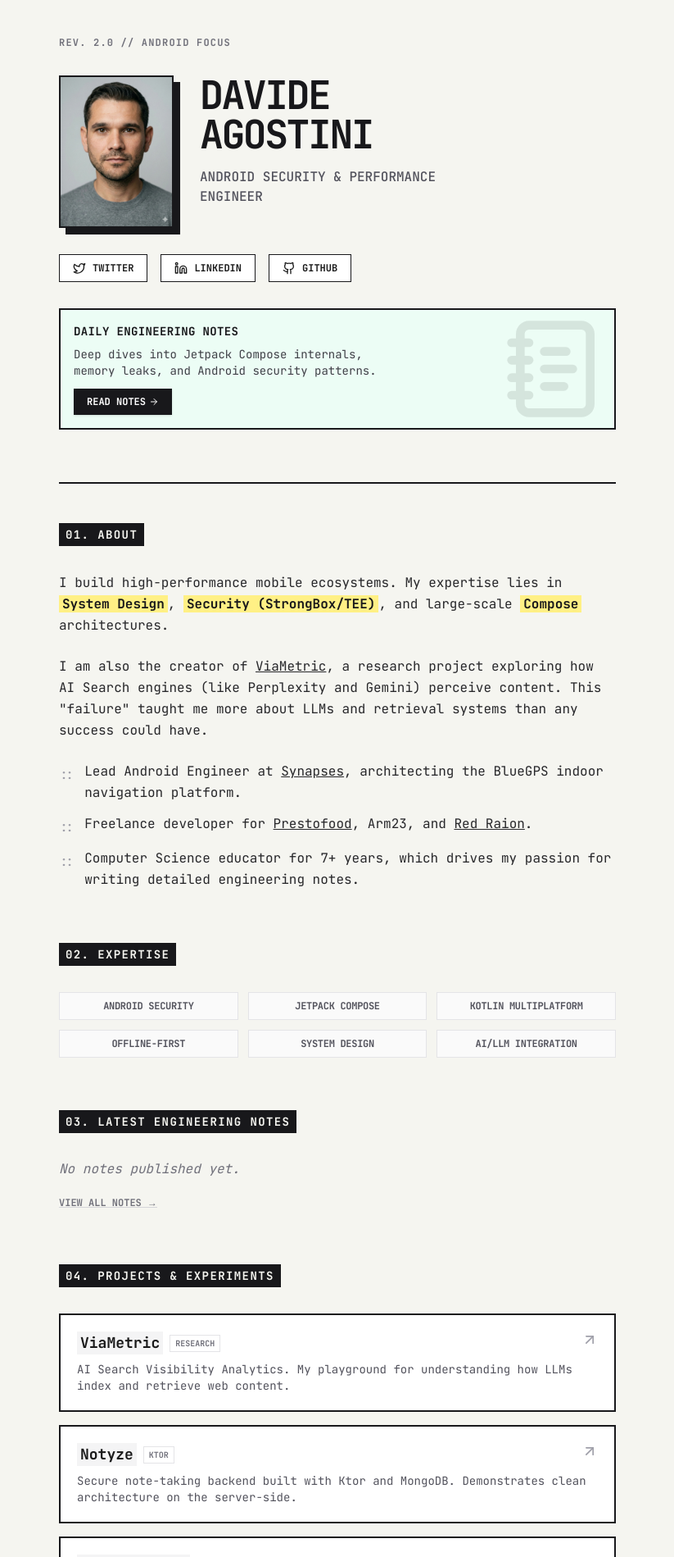
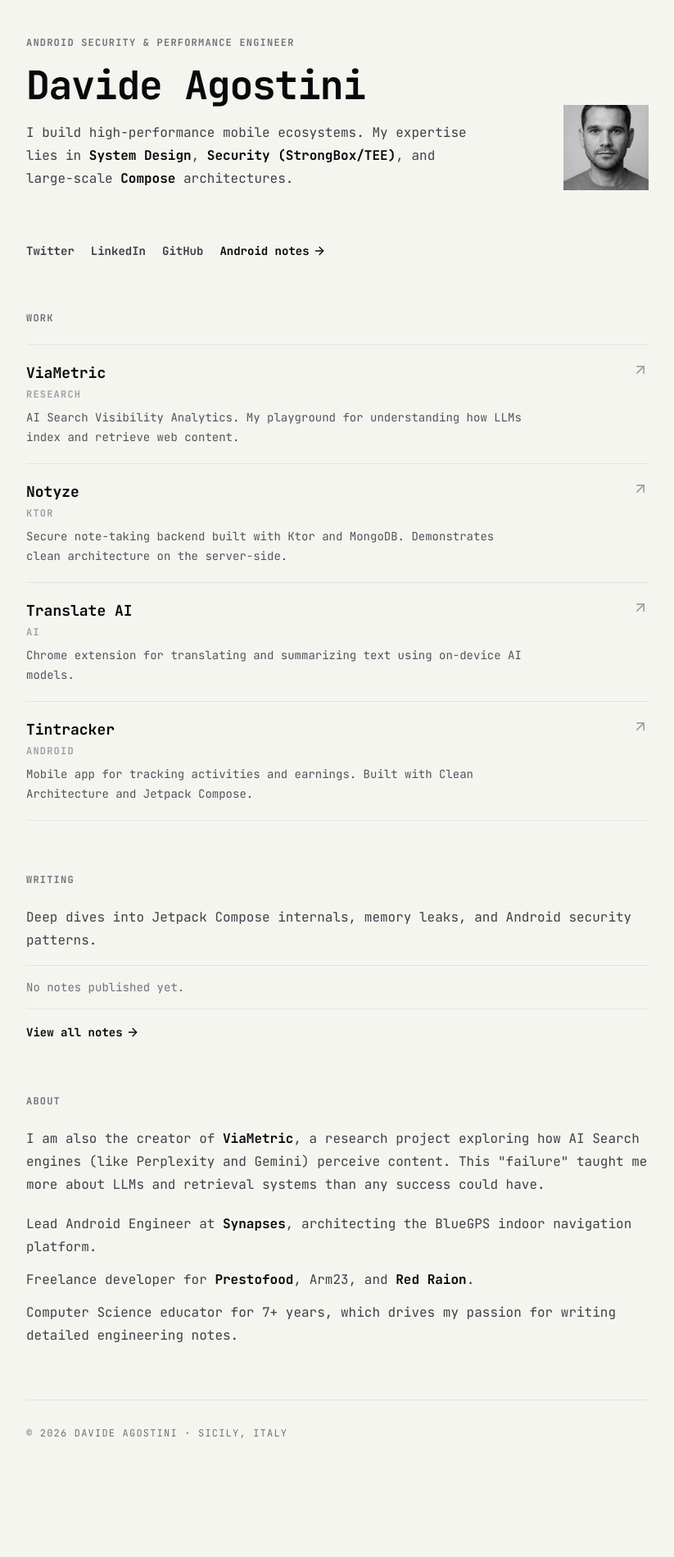
Before and after one commit to davideagostini/davideagostini.github.io, a Next.js app: page / in a window 1280 px wide. Shown: the part 20-1919 px from the top of the page at 82% size, without its empty margins (228-1051 px from the left). After the commit the page ends 1840 px from the top, so only its background shows below. Built offline with nearby package versions, Linux system fonts and the light colour scheme.

Commit message:
Simplify home page and update dependencies

```diff
--- a/app/android/page.tsx
+++ b/app/android/page.tsx
@@ -1,5 +1,5 @@
 import Link from "next/link";
-import { ArrowLeft, ArrowUpRight, Twitter } from "lucide-react";
+import { ArrowLeft } from "lucide-react";
 import { getSortedPostsData } from "@/lib/posts";
 import type { Metadata } from "next";
 
@@ -80,7 +80,6 @@
             target="_blank"
             className="inline-flex items-center gap-2 px-4 py-2 border border-zinc-900 bg-zinc-900 text-white hover:bg-zinc-700 transition-all text-xs font-bold uppercase"
           >
-            <Twitter className="w-4 h-4" />
             <span>Get these daily on X</span>
           </a>
         </header>
--- a/app/page.tsx
+++ b/app/page.tsx
@@ -1,150 +1,93 @@
 import Image from "next/image";
 import Link from "next/link";
-import { Github, Linkedin, Twitter, ArrowUpRight, Pin, ArrowRight, NotebookText } from "lucide-react";
+import { ArrowRight, ArrowUpRight } from "lucide-react";
 import { getSortedPostsData } from "@/lib/posts";
+
+const projects = [
+  {
+    title: "ViaMetric",
+    desc: "AI Search Visibility Analytics. My playground for understanding how LLMs index and retrieve web content.",
+    href: "https://viametric.app?ref=davideagostini.com",
+    tag: "Research",
+  },
+  {
+    title: "Notyze",
+    desc: "Secure note-taking backend built with Ktor and MongoDB. Demonstrates clean architecture on the server-side.",
+    href: "https://github.com/davideagostini/notyze",
+    tag: "Ktor",
+  },
+  {
+    title: "Translate AI",
+    desc: "Chrome extension for translating and summarizing text using on-device AI models.",
+    href: "https://github.com/davideagostini/translate-ai-extension",
+    tag: "AI",
+  },
+  {
+    title: "Tintracker",
+    desc: "Mobile app for tracking activities and earnings. Built with Clean Architecture and Jetpack Compose.",
+    href: "https://github.com/davideagostini/tintracker",
+    tag: "Android",
+  },
+];
 
 export default function Home() {
   const latestPosts = getSortedPostsData().slice(0, 3);
 
-  const faqs = [
-    {
-      question: "What is your primary focus?",
-      answer: "I specialize in advanced Android engineering, focusing on Security (StrongBox, TEE), Performance optimization, and offline-first architectures."
-    },
-    {
-      question: "Are you still working on ViaMetric?",
-      answer: "Yes, but it is now a research project. I use it to experiment with AI Search algorithms (GEO) and understand how LLMs perceive content, but my professional focus remains on mobile engineering."
-    },
-    {
-      question: "Do you offer consulting?",
-      answer: "I am currently open to consulting roles specifically for Android Security audits and high-performance Compose refactoring."
-    }
-  ];
-
-  const faqSchema = {
-    "@context": "https://schema.org",
-    "@type": "FAQPage",
-    "mainEntity": faqs.map(faq => ({
-      "@type": "Question",
-      "name": faq.question,
-      "acceptedAnswer": {
-        "@type": "Answer",
-        "text": faq.answer
-      }
-    }))
-  };
-
   return (
-    <main className="min-h-screen p-6 md:p-12 lg:p-16">
-      <script
-        type="application/ld+json"
-        dangerouslySetInnerHTML={{ __html: JSON.stringify(faqSchema) }}
-      />
-
-      <div className="max-w-[680px] mx-auto">
-        <header className="mb-16">
-          <div className="mb-8 text-xs font-bold uppercase tracking-widest text-zinc-500">
-            Rev. 2.0 // Android Focus
+    <main className="min-h-screen px-6 py-10 md:px-12 md:py-16">
+      <div className="mx-auto max-w-[760px]">
+        <header className="mb-16 flex flex-col gap-8 sm:flex-row sm:items-end sm:justify-between">
+          <div className="max-w-[540px]">
+            <p className="mb-5 text-xs font-bold uppercase tracking-widest text-zinc-500">
+              Android Security & Performance Engineer
+            </p>
+            <h1 className="mb-5 text-4xl font-bold tracking-tight text-zinc-950 sm:text-5xl">
+              Davide Agostini
+            </h1>
+            <p className="text-base leading-7 text-zinc-700">
+              I build high-performance mobile ecosystems. My expertise lies in{" "}
+              <strong className="font-bold text-zinc-950">System Design</strong>,{" "}
+              <strong className="font-bold text-zinc-950">Security (StrongBox/TEE)</strong>, and
+              large-scale <strong className="font-bold text-zinc-950">Compose</strong>{" "}
+              architectures.
+            </p>
           </div>
 
-          <div className="flex flex-col sm:flex-row items-start gap-8 mb-8">
-            <div className="relative shrink-0">
           <Image
             src="/assets/profile.jpg"
-                width={140}
-                height={140}
-                alt="Davide Agostini - Android Security & Performance Engineer"
-                className="border-2 border-zinc-900 object-cover"
+            width={104}
+            height={104}
+            alt="Davide Agostini"
+            className="h-24 w-24 object-cover grayscale sm:h-[104px] sm:w-[104px]"
             priority
           />
-              <div className="absolute -bottom-2 -right-2 w-full h-full bg-zinc-900 -z-10"></div>
-            </div>
-
-            <div className="flex-1">
-              <h1 className="text-4xl sm:text-5xl font-bold tracking-tighter text-zinc-900 mb-4">
-                DAVIDE<br />AGOSTINI
-              </h1>
-              <p className="text-md font-medium uppercase text-zinc-600 mb-6 max-w-md">
-                Android Security & Performance<br />Engineer
-              </p>
-            </div>
-          </div>
-
-          <div className="flex flex-wrap gap-4">
-            <SocialLink href="https://twitter.com/davideagostini" icon={<Twitter className="w-4 h-4" />} label="TWITTER" ariaLabel="Follow Davide Agostini on Twitter" />
-            <SocialLink href="https://www.linkedin.com/in/davideagostini/" icon={<Linkedin className="w-4 h-4" />} label="LINKEDIN" ariaLabel="Connect with Davide Agostini on LinkedIn" />
-            <SocialLink href="https://github.com/davideagostini" icon={<Github className="w-4 h-4" />} label="GITHUB" ariaLabel="View Davide Agostini's projects on GitHub" />
-          </div>
-
-          <div className="mt-8 p-4 border-2 border-zinc-900 bg-emerald-50 relative overflow-hidden">
-            <div className="absolute top-0 right-0 p-2 opacity-10">
-              <NotebookText className="w-32 h-32" />
-            </div>
-            <p className="text-sm font-bold text-zinc-900 mb-2 uppercase tracking-wide relative z-10">
-              Daily Engineering Notes
-            </p>
-            <p className="text-sm text-zinc-700 mb-3 relative z-10 max-w-sm">
-              Deep dives into Jetpack Compose internals, memory leaks, and Android security patterns.
-            </p>
-            <div className="flex gap-3 relative z-10">
-              <Link
-                href="/android"
-                className="inline-flex items-center text-xs font-bold bg-zinc-900 text-white px-4 py-2 hover:bg-zinc-700 transition-colors uppercase shadow-sm"
-              >
-                Read Notes <ArrowRight className="ml-1 w-3 h-3" />
-              </Link>
-            </div>
-          </div>
         </header>
 
-        <div className="border-t-2 border-zinc-900 my-12"></div>
+        <nav className="mb-16 flex flex-wrap gap-x-5 gap-y-3 text-sm font-bold text-zinc-700">
+          <SocialLink href="https://twitter.com/davideagostini" label="Twitter" />
+          <SocialLink href="https://www.linkedin.com/in/davideagostini/" label="LinkedIn" />
+          <SocialLink href="https://github.com/davideagostini" label="GitHub" />
+          <Link href="/android" className="inline-flex items-center gap-1 text-zinc-950 hover:underline">
+            Android notes <ArrowRight className="h-4 w-4" />
+          </Link>
+        </nav>
 
-        <section id="about" className="mb-16">
-          <h2 className="text-sm font-bold uppercase tracking-widest bg-zinc-900 text-[#F5F5F0] inline-block px-2 py-1 mb-8">
-            01. About
-          </h2>
-          <div className="space-y-6 text-zinc-800 leading-relaxed font-normal">
-            <p>
-              I build high-performance mobile ecosystems. My expertise lies in <strong className="font-bold bg-yellow-200 px-1 text-zinc-900">System Design</strong>, <strong className="font-bold bg-yellow-200 px-1 text-zinc-900">Security (StrongBox/TEE)</strong>, and large-scale <strong className="font-bold bg-yellow-200 px-1 text-zinc-900">Compose</strong> architectures.
+        <Section title="Work">
+          <div className="divide-y divide-zinc-200 border-y border-zinc-200">
+            {projects.map((project) => (
+              <ProjectLink key={project.title} {...project} />
+            ))}
+          </div>
+        </Section>
+
+        <Section title="Writing">
+          <div className="space-y-4">
+            <p className="leading-7 text-zinc-700">
+              Deep dives into Jetpack Compose internals, memory leaks, and Android security
+              patterns.
             </p>
 
-            <p>
-              I am also the creator of <Link href="https://viametric.app" className="underline hover:bg-zinc-900 hover:text-white transition-colors">ViaMetric</Link>, a research project exploring how AI Search engines (like Perplexity and Gemini) perceive content. This "failure" taught me more about LLMs and retrieval systems than any success could have.
-            </p>
-
-            <ul className="space-y-3 list-none pl-0">
-              <ListItem>
-                Lead Android Engineer at <Link href="https://www.synapseslab.com/" className="underline hover:bg-zinc-900 hover:text-white transition-colors">Synapses</Link>, architecting the BlueGPS indoor navigation platform.
-              </ListItem>
-              <ListItem>
-                Freelance developer for <Link href="https://www.foodys.it/" className="underline hover:bg-zinc-900 hover:text-white transition-colors">Prestofood</Link>, Arm23, and <Link href="https://redraion.com/" className="underline hover:bg-zinc-900 hover:text-white transition-colors">Red Raion</Link>.
-              </ListItem>
-              <ListItem>
-                Computer Science educator for 7+ years, which drives my passion for writing detailed engineering notes.
-              </ListItem>
-            </ul>
-          </div>
-        </section>
-
-        <section id="expertise" className="mb-16">
-          <h2 className="text-sm font-bold uppercase tracking-widest bg-zinc-900 text-[#F5F5F0] inline-block px-2 py-1 mb-8">
-            02. Expertise
-          </h2>
-          <div className="grid grid-cols-2 sm:grid-cols-3 gap-3">
-            <SkillBadge label="Android Security" />
-            <SkillBadge label="Jetpack Compose" />
-            <SkillBadge label="Kotlin Multiplatform" />
-            <SkillBadge label="Offline-First" />
-            <SkillBadge label="System Design" />
-            <SkillBadge label="AI/LLM Integration" />
-          </div>
-        </section>
-
-        <section id="latest-notes" className="mb-16">
-          <h2 className="text-sm font-bold uppercase tracking-widest bg-zinc-900 text-[#F5F5F0] inline-block px-2 py-1 mb-8">
-            03. Latest Engineering Notes
-          </h2>
-          <div className="space-y-4">
+            <div className="divide-y divide-zinc-200 border-y border-zinc-200">
               {latestPosts.map((post) => (
                 <WritingLink
                   key={post.id}
@@ -153,145 +96,117 @@
                   date={post.date}
                 />
               ))}
-            {latestPosts.length === 0 && <p className="text-zinc-500 italic">No notes published yet.</p>}
+              {latestPosts.length === 0 && (
+                <p className="py-4 text-sm text-zinc-500">No notes published yet.</p>
+              )}
+            </div>
 
-            <div className="mt-4">
-              <Link href="/android" className="text-xs font-bold uppercase underline decoration-zinc-300 hover:decoration-zinc-900 hover:text-zinc-900 text-zinc-500 transition-all">
-                View all notes →
+            <Link href="/android" className="inline-flex items-center gap-1 text-sm font-bold text-zinc-950 hover:underline">
+              View all notes <ArrowRight className="h-4 w-4" />
             </Link>
           </div>
+        </Section>
+
+        <Section title="About">
+          <div className="space-y-5 leading-7 text-zinc-700">
+            <p>
+              I am also the creator of{" "}
+              <Link href="https://viametric.app" className="font-bold text-zinc-950 hover:underline">
+                ViaMetric
+              </Link>
+              , a research project exploring how AI Search engines (like Perplexity and Gemini)
+              perceive content. This &quot;failure&quot; taught me more about LLMs and retrieval
+              systems than any success could have.
+            </p>
+
+            <ul className="space-y-3">
+              <li>
+                Lead Android Engineer at{" "}
+                <Link href="https://www.synapseslab.com/" className="font-bold text-zinc-950 hover:underline">
+                  Synapses
+                </Link>
+                , architecting the BlueGPS indoor navigation platform.
+              </li>
+              <li>
+                Freelance developer for{" "}
+                <Link href="https://www.foodys.it/" className="font-bold text-zinc-950 hover:underline">
+                  Prestofood
+                </Link>
+                , Arm23, and{" "}
+                <Link href="https://redraion.com/" className="font-bold text-zinc-950 hover:underline">
+                  Red Raion
+                </Link>
+                .
+              </li>
+              <li>
+                Computer Science educator for 7+ years, which drives my passion for writing
+                detailed engineering notes.
+              </li>
+            </ul>
           </div>
-        </section>
+        </Section>
 
-        <section id="projects" className="mb-16">
-          <h2 className="text-sm font-bold uppercase tracking-widest bg-zinc-900 text-[#F5F5F0] inline-block px-2 py-1 mb-8">
-            04. Projects & Experiments
-          </h2>
-
-          <div className="grid grid-cols-1 gap-4">
-             <ProjectCard
-              title="ViaMetric"
-              desc="AI Search Visibility Analytics. My playground for understanding how LLMs index and retrieve web content."
-              href="https://viametric.app?ref=davideagostini.com"
-              tag="Research"
-            />
-            <ProjectCard
-              title="Notyze"
-              desc="Secure note-taking backend built with Ktor and MongoDB. Demonstrates clean architecture on the server-side."
-              href="https://github.com/davideagostini/notyze"
-              tag="Ktor"
-            />
-            <ProjectCard
-              title="Translate AI"
-              desc="Chrome extension for translating and summarizing text using on-device AI models."
-              href="https://github.com/davideagostini/translate-ai-extension"
-              tag="AI"
-            />
-            <ProjectCard
-              title="Tintracker"
-              desc="Mobile app for tracking activities and earnings. Built with Clean Architecture and Jetpack Compose."
-              href="https://github.com/davideagostini/tintracker"
-              tag="Android"
-            />
-          </div>
-        </section>
-
-        <section id="faq" className="mb-16">
-           <h2 className="text-sm font-bold uppercase tracking-widest bg-zinc-900 text-[#F5F5F0] inline-block px-2 py-1 mb-8">
-            05. FAQ
-          </h2>
-          <div className="space-y-6">
-            {faqs.map((faq, i) => (
-              <div key={i} className="group">
-                <h3 className="font-bold text-zinc-900 mb-2 group-hover:text-emerald-700 transition-colors">
-                  {faq.question}
-                </h3>
-                <p className="text-sm text-zinc-600 leading-relaxed">
-                  {faq.answer}
-                </p>
-              </div>
-            ))}
-          </div>
-        </section>
-
-        <footer className="text-xs text-zinc-500 font-mono border-t border-zinc-300 pt-8 flex justify-between uppercase">
-          <div>© {new Date().getFullYear()} Davide Agostini</div>
-          <div>Sicily, Italy</div>
+        <footer className="border-t border-zinc-200 pt-8 text-xs uppercase tracking-widest text-zinc-500">
+          © {new Date().getFullYear()} Davide Agostini · Sicily, Italy
         </footer>
       </div>
     </main>
   );
 }
 
-function SocialLink({ href, icon, label, ariaLabel }: { href: string; icon: React.ReactNode; label: string; ariaLabel: string }) {
+function Section({ title, children }: { title: string; children: React.ReactNode }) {
   return (
-    <Link
-      href={href}
-      target="_blank"
-      aria-label={ariaLabel}
-      className="flex items-center gap-2 px-4 py-2 border border-zinc-900 bg-white hover:bg-zinc-900 hover:text-white transition-all text-xs font-bold uppercase"
-    >
-      {icon}
-      <span>{label}</span>
+    <section className="mb-16">
+      <h2 className="mb-6 text-xs font-bold uppercase tracking-widest text-zinc-500">{title}</h2>
+      {children}
+    </section>
+  );
+}
+
+function SocialLink({
+  href,
+  label,
+}: {
+  href: string;
+  label: string;
+}) {
+  return (
+    <Link href={href} target="_blank" className="hover:text-zinc-950 hover:underline">
+      {label}
     </Link>
   );
 }
 
-function ListItem({ children }: { children: React.ReactNode }) {
+function ProjectLink({
+  title,
+  desc,
+  href,
+  tag,
+}: {
+  title: string;
+  desc: string;
+  href: string;
+  tag: string;
+}) {
   return (
-    <li className="flex items-start gap-3">
-      <span className="text-zinc-400 mt-1">::</span>
-      <span>{children}</span>
-    </li>
-  );
-}
-
-function ProjectCard({ title, desc, href, tag }: { title: string; desc: string; href: string; tag?: string }) {
-  return (
-    <Link
-      href={href}
-      target="_blank"
-      className="group block border-2 border-zinc-900 p-5 bg-white hover:-translate-y-1 hover:translate-x-1 hover:shadow-[4px_4px_0px_0px_rgba(24,24,27,1)] transition-all"
-    >
-      <div className="flex justify-between items-start mb-2">
-        <div className="flex items-center gap-2">
-          <h3 className="font-bold text-lg bg-zinc-100 px-1 group-hover:bg-zinc-900 group-hover:text-white transition-colors inline-block">
-            {title}
-          </h3>
-          {tag && (
-            <span className="text-[10px] font-bold uppercase border border-zinc-200 px-1.5 py-0.5 text-zinc-500">
-              {tag}
-            </span>
-          )}
+    <Link href={href} target="_blank" className="group block py-5">
+      <div className="mb-2 flex items-baseline justify-between gap-4">
+        <div className="min-w-0">
+          <h3 className="text-lg font-bold text-zinc-950 group-hover:underline">{title}</h3>
+          <p className="mt-1 text-xs font-bold uppercase tracking-widest text-zinc-400">{tag}</p>
         </div>
-        <ArrowUpRight className="w-5 h-5 text-zinc-400 group-hover:text-zinc-900 transition-colors" />
+        <ArrowUpRight className="h-5 w-5 shrink-0 text-zinc-400 group-hover:text-zinc-950" />
       </div>
-      <p className="text-zinc-600 text-sm">{desc}</p>
+      <p className="max-w-[620px] text-sm leading-6 text-zinc-600">{desc}</p>
     </Link>
-  );
-}
-
-function SkillBadge({ label }: { label: string }) {
-  return (
-    <div className="px-3 py-2 border border-zinc-200 bg-zinc-50 text-xs font-bold text-zinc-600 uppercase tracking-tight text-center hover:border-zinc-900 transition-colors">
-      {label}
-    </div>
   );
 }
 
 function WritingLink({ title, href, date }: { title: string; href: string; date?: string }) {
   return (
-    <Link
-      href={href}
-      className="flex items-center justify-between group p-4 border border-zinc-200 hover:border-zinc-900 transition-colors bg-white shadow-sm"
-    >
-      <div className="flex flex-col gap-1">
-        <span className="text-sm font-bold text-zinc-800 group-hover:text-zinc-900 underline decoration-zinc-200 group-hover:decoration-zinc-900 transition-all">
-          {title}
-        </span>
-        {date && <span className="text-xs text-zinc-400 font-mono">{date}</span>}
-      </div>
-      <ArrowRight className="w-4 h-4 text-zinc-400 group-hover:text-zinc-900 transition-colors" />
+    <Link href={href} className="group flex items-baseline justify-between gap-4 py-4">
+      <span className="text-sm font-bold leading-6 text-zinc-950 group-hover:underline">{title}</span>
+      {date && <span className="shrink-0 text-xs text-zinc-400">{date}</span>}
     </Link>
   );
 }
--- a/lib/posts.ts
+++ b/lib/posts.ts
@@ -85,7 +85,7 @@
     .use(rehypePrettyCode, {
       theme: 'github-dark-dimmed',
       keepBackground: true,
-      onVisitLine(node: any) {
+      onVisitLine(node: { children: unknown[] }) {
         if (node.children.length === 0) {
           node.children = [{ type: 'text', value: ' ' }];
         }
```
Also changed, not shown: package.json (+18 -15 lines), 1 other file (tests, documents, lock files or other folders). Lines whose indentation alone changed are shown as unchanged.
